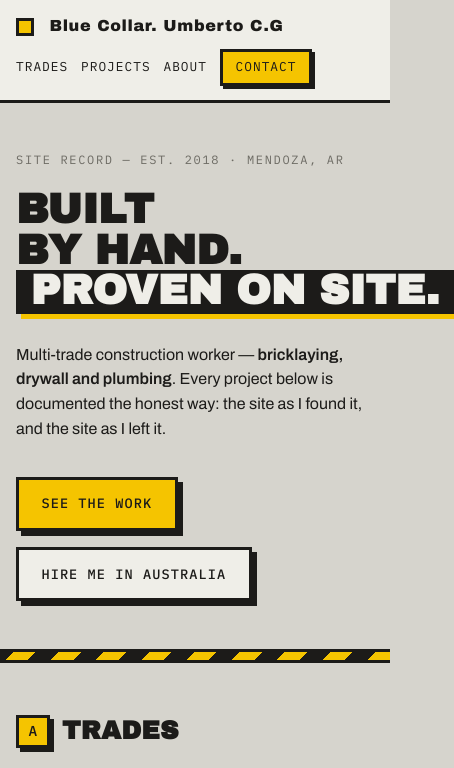
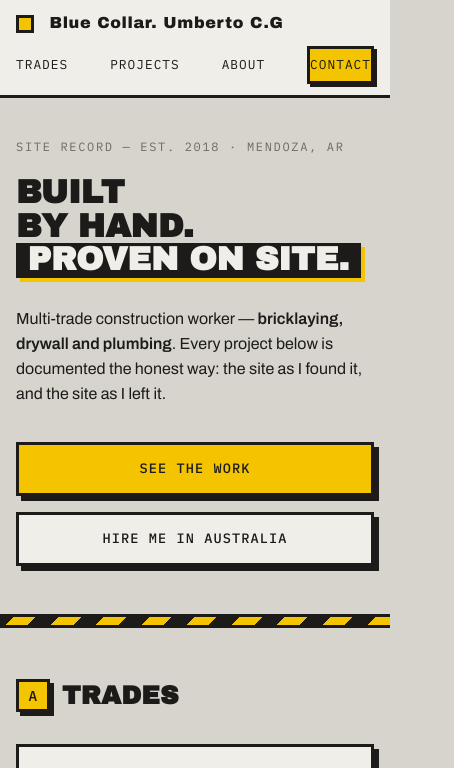
Before and after one commit to umbertoCabrera/Bluecollar-Portfolio, a plain HTML site: page index.html in a window 390 px wide. Shown: the top 768 px of the page, 454 px wide, since content can reach past the window. Drawn offline with Linux system fonts and the light colour scheme.

Commit message:
Responibles modern mobiles
Updated styles for responsiveness and improved layout adjustments.

```diff
--- a/styles.css
+++ b/styles.css
@@ -1,5 +1,5 @@
 /* ============================================================
-   SITE BRUTALISM — portfolio de oficios
+   SITE BRUTALISM — portfolio de oficios (RESPONSIVE 320–1536px)
    Paleta: hormigón, yeso, carbón, acero, amarillo alta visibilidad
    ============================================================ */
 
@@ -19,11 +19,21 @@
   --font-mono: "IBM Plex Mono", "Courier New", monospace;
 
   --maxw: 1180px;
+
+  /* padding lateral global; respeta el notch de iPhone (safe areas) */
+  --pad-x: clamp(1rem, 4vw, 2.5rem);
+  --pad-l: max(var(--pad-x), env(safe-area-inset-left));
+  --pad-r: max(var(--pad-x), env(safe-area-inset-right));
 }
 
 * { margin: 0; padding: 0; box-sizing: border-box; }
 
-html { scroll-behavior: smooth; }
+html {
+  scroll-behavior: smooth;
+  /* evita que iOS agrande el texto al rotar el teléfono */
+  -webkit-text-size-adjust: 100%;
+  text-size-adjust: 100%;
+}
 
 body {
   font-family: var(--font-body);
@@ -31,6 +41,8 @@ body {
   color: var(--charcoal);
   line-height: 1.55;
   -webkit-font-smoothing: antialiased;
+  /* corta cualquier desborde horizontal (franjas full-bleed, etc.) */
+  overflow-x: clip;
 }
 
 img { display: block; max-width: 100%; }
@@ -96,7 +108,7 @@ img { display: block; max-width: 100%; }
 
 .btn--solid { background: var(--hivis); color: var(--charcoal); box-shadow: var(--shadow-sm); }
 .btn--line  { background: var(--plaster); color: var(--charcoal); box-shadow: var(--shadow-sm); }
-.btn--big   { font-size: 0.95rem; padding: 1rem 1.8rem; }
+.btn--big   { font-size: clamp(0.78rem, 3.4vw, 0.95rem); padding: 1rem 1.5rem; overflow-wrap: anywhere; }
 
 .btn:hover,
 .btn:focus-visible {
@@ -117,8 +129,9 @@ img { display: block; max-width: 100%; }
   display: flex;
   align-items: center;
   justify-content: space-between;
-  gap: 1rem;
-  padding: 0.9rem clamp(1rem, 4vw, 2.5rem);
+  flex-wrap: wrap;
+  gap: 0.6rem 1rem;
+  padding: 0.9rem var(--pad-r) 0.9rem var(--pad-l);
   background: var(--plaster);
   border-bottom: var(--border);
 }
@@ -144,14 +157,21 @@ img { display: block; max-width: 100%; }
 .site-nav {
   display: flex;
   align-items: center;
-  gap: clamp(0.8rem, 2.5vw, 1.6rem);
+  flex-wrap: wrap;
+  gap: 0.3rem clamp(0.8rem, 2.5vw, 1.6rem);
   font-family: var(--font-mono);
   font-size: 0.8rem;
   letter-spacing: 0.08em;
   text-transform: uppercase;
 }
 
-.site-nav a { color: var(--charcoal); text-decoration: none; }
+.site-nav a {
+  color: var(--charcoal);
+  text-decoration: none;
+  /* área táctil cómoda en móviles */
+  padding: 0.4rem 0;
+}
+
 .site-nav a:hover { text-decoration: underline; text-underline-offset: 4px; text-decoration-thickness: 2px; }
 
 .nav-cta {
@@ -166,26 +186,31 @@ img { display: block; max-width: 100%; }
 .hero {
   max-width: var(--maxw);
   margin: 0 auto;
-  padding: clamp(3rem, 8vw, 6rem) clamp(1rem, 4vw, 2.5rem) 0;
+  padding: clamp(2.5rem, 8vw, 6rem) var(--pad-r) 0 var(--pad-l);
 }
 
 .hero .stamp { margin-bottom: 1.2rem; }
 
 .hero__title {
   font-family: var(--font-display);
-  font-size: clamp(2.6rem, 9vw, 6.2rem);
-  line-height: 0.98;
+  font-size: clamp(2rem, 8.4vw, 6.2rem);
+  line-height: 1.02;
   text-transform: uppercase;
   display: flex;
   flex-direction: column;
+  overflow-wrap: anywhere;
 }
 
 .hero__title-accent {
   color: var(--plaster);
   background: var(--charcoal);
   width: fit-content;
+  max-width: 100%;
   padding: 0 0.35em 0.06em;
   box-shadow: 0.12em 0.12em 0 var(--hivis);
+  /* si el texto corta línea, cada línea conserva el fondo y el padding */
+  -webkit-box-decoration-break: clone;
+  box-decoration-break: clone;
 }
 
 .hero__lede {
@@ -197,22 +222,19 @@ img { display: block; max-width: 100%; }
 
 .hero__actions { display: flex; flex-wrap: wrap; gap: 1rem; margin-bottom: clamp(3rem, 7vw, 5rem); }
 
-.hero > .hazard { margin: 0 calc(clamp(1rem, 4vw, 2.5rem) * -1); }
-@media (min-width: 1181px) {
-  .hero > .hazard { margin: 0 calc((100vw - var(--maxw)) / -2); }
-}
+.hero > .hazard { margin: 0 calc(50% - 50vw); }
 
 /* ---------- trades ---------- */
 
 .trades {
   max-width: var(--maxw);
   margin: 0 auto;
-  padding: clamp(3rem, 7vw, 5rem) clamp(1rem, 4vw, 2.5rem);
+  padding: clamp(3rem, 7vw, 5rem) var(--pad-r) clamp(3rem, 7vw, 5rem) var(--pad-l);
 }
 
 .trades__grid {
   display: grid;
-  grid-template-columns: repeat(auto-fit, minmax(260px, 1fr));
+  grid-template-columns: repeat(auto-fit, minmax(min(260px, 100%), 1fr));
   gap: 1.5rem;
 }
 
@@ -247,14 +269,14 @@ img { display: block; max-width: 100%; }
 .projects {
   max-width: var(--maxw);
   margin: 0 auto;
-  padding: clamp(2rem, 5vw, 3.5rem) clamp(1rem, 4vw, 2.5rem) clamp(3rem, 7vw, 5rem);
+  padding: clamp(2rem, 5vw, 3.5rem) var(--pad-r) clamp(3rem, 7vw, 5rem) var(--pad-l);
 }
 
 .projects__hint { margin: -1.5rem 0 2rem; }
 
 .projects__grid {
   display: grid;
-  grid-template-columns: repeat(auto-fit, minmax(300px, 1fr));
+  grid-template-columns: repeat(auto-fit, minmax(min(300px, 100%), 1fr));
   gap: clamp(1.5rem, 3vw, 2.2rem);
 }
 
@@ -306,8 +328,11 @@ img { display: block; max-width: 100%; }
   aspect-ratio: 4 / 5;
   overflow: hidden;
   border-bottom: var(--border);
-  touch-action: none;
+  /* pan-y: el usuario puede seguir scrolleando la página verticalmente;
+     el drag horizontal lo captura el slider */
+  touch-action: pan-y;
   user-select: none;
+  -webkit-user-select: none;
   --pos: 50%;
 }
 
@@ -400,12 +425,12 @@ img { display: block; max-width: 100%; }
 }
 
 .about {
-  padding: clamp(3rem, 7vw, 5rem) clamp(1rem, 4vw, 2.5rem);
+  padding: clamp(3rem, 7vw, 5rem) var(--pad-r) clamp(3rem, 7vw, 5rem) var(--pad-l);
 }
 
 .about__grid {
   display: grid;
-  grid-template-columns: repeat(auto-fit, minmax(240px, 1fr));
+  grid-template-columns: repeat(auto-fit, minmax(min(240px, 100%), 1fr));
   gap: 1.5rem;
 }
 
@@ -434,7 +459,7 @@ img { display: block; max-width: 100%; }
 
 .creds__grid {
   display: grid;
-  grid-template-columns: repeat(auto-fit, minmax(220px, 1fr));
+  grid-template-columns: repeat(auto-fit, minmax(min(220px, 100%), 1fr));
   gap: 1.5rem;
 }
 
@@ -524,7 +549,7 @@ img { display: block; max-width: 100%; }
   flex-wrap: wrap;
   gap: 0.6rem;
   justify-content: space-between;
-  padding: 1.1rem clamp(1rem, 4vw, 2.5rem);
+  padding: 1.1rem var(--pad-r) max(1.1rem, env(safe-area-inset-bottom)) var(--pad-l);
   border-top: var(--border);
   background: var(--plaster);
   font-family: var(--font-mono);
@@ -550,8 +575,44 @@ img { display: block; max-width: 100%; }
 
 /* ---------- responsive ---------- */
 
-@media (max-width: 640px) {
-  .site-header { flex-direction: column; align-items: flex-start; gap: 0.6rem; }
+/* Tablets chicas y móviles grandes */
+@media (max-width: 720px) {
   .projects__grid { grid-template-columns: 1fr; }
   .card { box-shadow: var(--shadow-sm); }
 }
+
+/* Móviles (iPhone / Android modernos) */
+@media (max-width: 560px) {
+  .site-header {
+    flex-direction: column;
+    align-items: flex-start;
+    padding-top: 0.7rem;
+    padding-bottom: 0.7rem;
+  }
+
+  .site-nav {
+    width: 100%;
+    justify-content: space-between;
+    gap: 0.2rem 0.6rem;
+  }
+
+  .hero__lede { font-size: 1rem; }
+
+  /* botones a ancho completo: más fáciles de tocar con el pulgar */
+  .hero__actions,
+  .contact__actions { flex-direction: column; align-items: stretch; }
+  .hero__actions .btn,
+  .contact__actions .btn { text-align: center; }
+
+  .section-title { flex-wrap: wrap; margin-bottom: 1.8rem; }
+
+  .compare__handle { padding: 0.55rem 0.65rem; font-size: 0.75rem; }
+}
+
+/* Pantallas mínimas (320–375px) */
+@media (max-width: 375px) {
+  .site-nav { font-size: 0.72rem; letter-spacing: 0.05em; }
+  .brand { font-size: 0.9rem; }
+  .hero__title { font-size: clamp(1.7rem, 9.5vw, 2rem); }
+  .contact__title { font-size: clamp(1.8rem, 10vw, 2.2rem); }
+}
```
